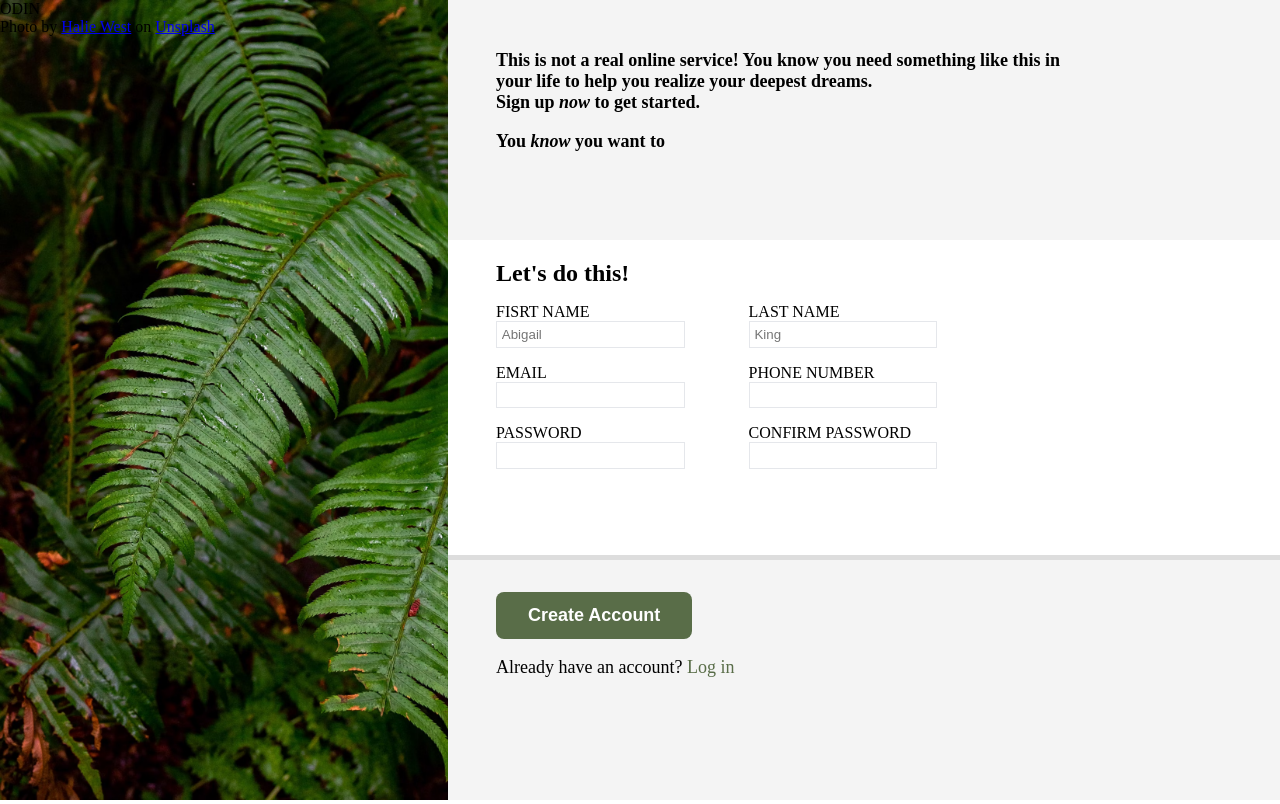
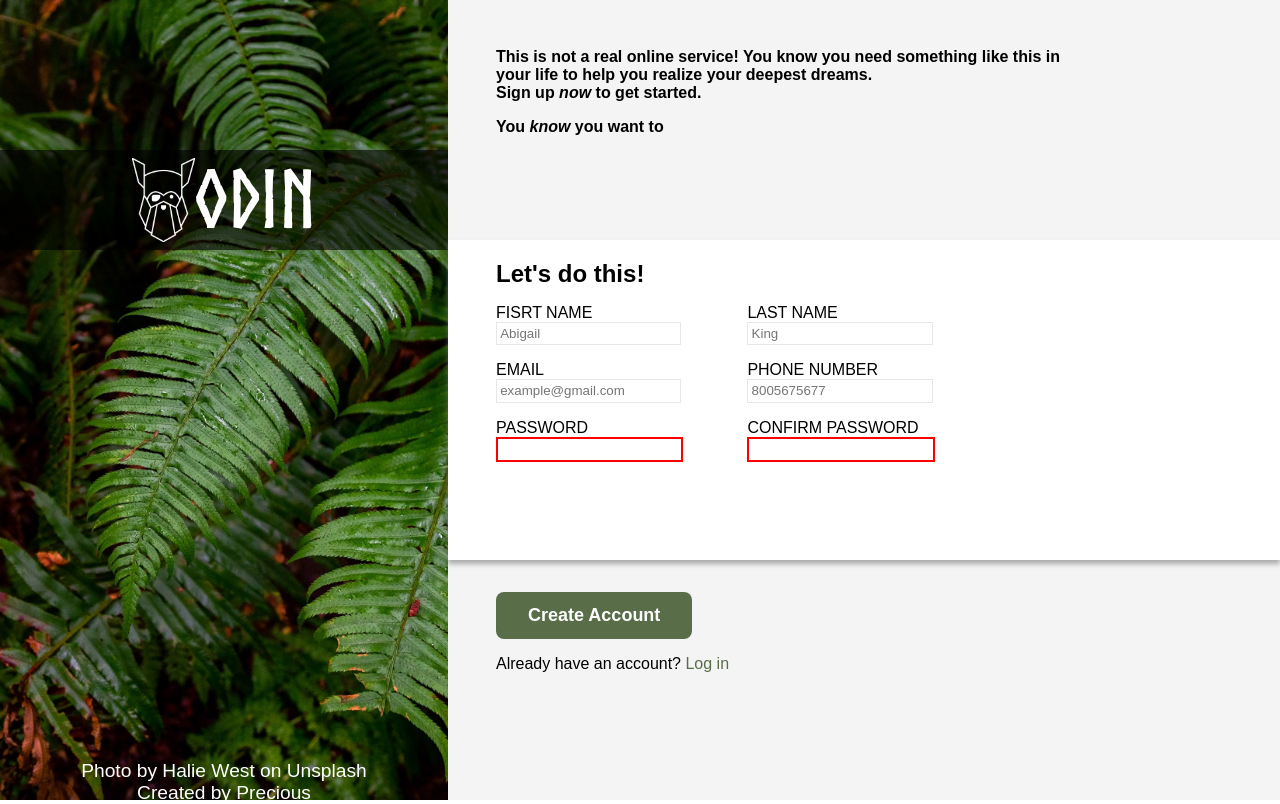
Before and after one commit to preciouskusi17/Sign-Up-Form, a plain HTML site: page index.html in a window 1280 px wide. Drawn offline with Linux system fonts and the light colour scheme.

Commit message:
Edit style.css and index.html
Add form validations to input elements

```diff
--- a/index.html
+++ b/index.html
@@ -9,9 +9,13 @@
 <body>
     <div class="container">
         <div class="pic">
-            <div class="logo">ODIN</div>
+            <div class="logo">
+
+                <img src="./img/odin-lined.png" alt=" 'ODIN' logo"> ODIN
+            </div>
             <footer>
                 Photo by <a href="https://unsplash.com/@haliewestphoto?utm_content=creditCopyText&utm_medium=referral&utm_source=unsplash">Halie West</a> on <a href="https://unsplash.com/photos/green-leaf-plant-in-close-up-photography-25xggax4bSA?utm_content=creditCopyText&utm_medium=referral&utm_source=unsplash">Unsplash</a>
+                <br> Created by Precious
             </footer>
         </div>
 
@@ -30,30 +34,31 @@
                     <div>
                         <p>
                             <label for="first_name">Fisrt Name</label>
-                            <input type="text" name="first_name" id="first_name" placeholder="Abigail" required>
+                            <input type="text" name="first_name" id="first_name" pattern="[a-zA-Z]{3,15}" placeholder="Abigail" title="Only letters" required >
                         </p>
                         <p>
                             <label for="email">Email</label>
-                            <input type="email" name="email" id="email" required>
+                            <input type="email" name="email" id="email" required placeholder="example@gmail.com">
                         </p>
                         <p>
                             <label for="password"> Password</label>
-                            <input type="password" name="password" id="password" required>
-                        </p>
+                            <input type="password" name="password" id="password" class="password1" required minlength="8">
+                         </p>
+
                     </div>
                     <div>
                         <p>
                             <label for="last_name">Last Name</label>
-                            <input type="text" name="last_name" id="last_name" placeholder="King" required>
+                            <input type="text" name="last_name" id="last_name" placeholder="King" required pattern="[\D]{2-15}" title="Only letters" >
                         </p>
 
                         <p>
                             <label for="phone#">Phone Number</label>
-                            <input type="number" name="phone#" id="phone#" required>
+                            <input type="tel" name="phone#" id="phone#" required pattern="[0-9]{10}" title="10 digits." placeholder="8005675677" >
                         </p>
                         <p>
                             <label for="confirmPassword">Confirm Password</label>
-                            <input type="password" name="confirmPassword" id="confirmPassword" required>
+                            <input type="password" name="confirmPassword"  id="confirmPassword" class="password2" required minlength="8" >
                         </p>
                     </div>
                 </form>
--- a/style.css
+++ b/style.css
@@ -1,8 +1,11 @@
 *{
     box-sizing: border-box;
-    font: sans-serif;
+    font-family: Arial, Helvetica, sans-serif;
 }
-
+@font-face {
+    font-family: my-cool-font;
+    src: url(./img/Norse-Bold.otf);
+}
 body{margin: 0px;}
 
 .container{
@@ -22,16 +25,10 @@ body{margin: 0px;}
     background-color: rgb(200,200,200, 0.2);
 
 }
-.pic{
-    width: 35vw;
-    min-width: 300px;
-    background: url(./img/bkg_img.avif);
-    background-size: cover;
-}
 
 .section1, .section3{
     height: 30vh;
-    font-size: 18px;
+    font-size: clamp(1rem, 1vw, 1.5rem);
     box-sizing: border-box;
     padding: 2rem 0rem 0rem 3rem;
 }
@@ -39,8 +36,8 @@ body{margin: 0px;}
 .section2{
     height: 40vh;
     background-color: white;
-    border-bottom: 5px solid #ddd;
     padding-left: 3rem;
+    box-shadow: 0px 4px 5px 0px rgba(120,120,120, 0.6);
 }
 
 .section1>div{
@@ -61,7 +58,7 @@ label{
 input{
     border:solid 1px #E5E7EB;
     display: inline-block;
-    padding: .3rem;
+    padding: .2rem;
     max-width: 250px;
 }
 
@@ -74,3 +71,51 @@ button{
     border-radius: .5rem;
     border: none;
 }
+
+input:focus{
+    outline: none;
+    border: solid 1px rgb(0, 0, 255, 0.5);
+    box-shadow: 0px 0px 6px 1px blue;
+}
+
+.pic{
+    width: 35vw;
+    min-width: 300px;
+    background: url(./img/bkg_img.avif);
+    background-size: cover;
+     color: #fff;
+}
+
+footer{
+    height: 2.5rem;
+    position: absolute;
+    bottom: 0;
+    width: inherit;
+    text-align: center;
+    font-size: clamp(14px, 1.2rem, 1.5rem);
+}
+a{
+    text-decoration: none;
+    color: #fff;
+}
+
+.logo{
+    width: 100%;
+    height: 100px;
+    background-color: rgba(0,0,0,0.6);
+    margin-top: 150px;
+    font-family: my-cool-font,sans-serif,'Courier New', Courier, monospace;
+    font-size: 5rem;
+    display: flex;
+    padding: .5rem;
+    justify-content: center;
+    align-content: center;
+}
+
+img{
+    background-size: contain;
+}
+
+[type="password"]:invalid{outline: none; border: solid red 2px;}
+
+input:valid{outline: none; border: solid green 3px;}
```
